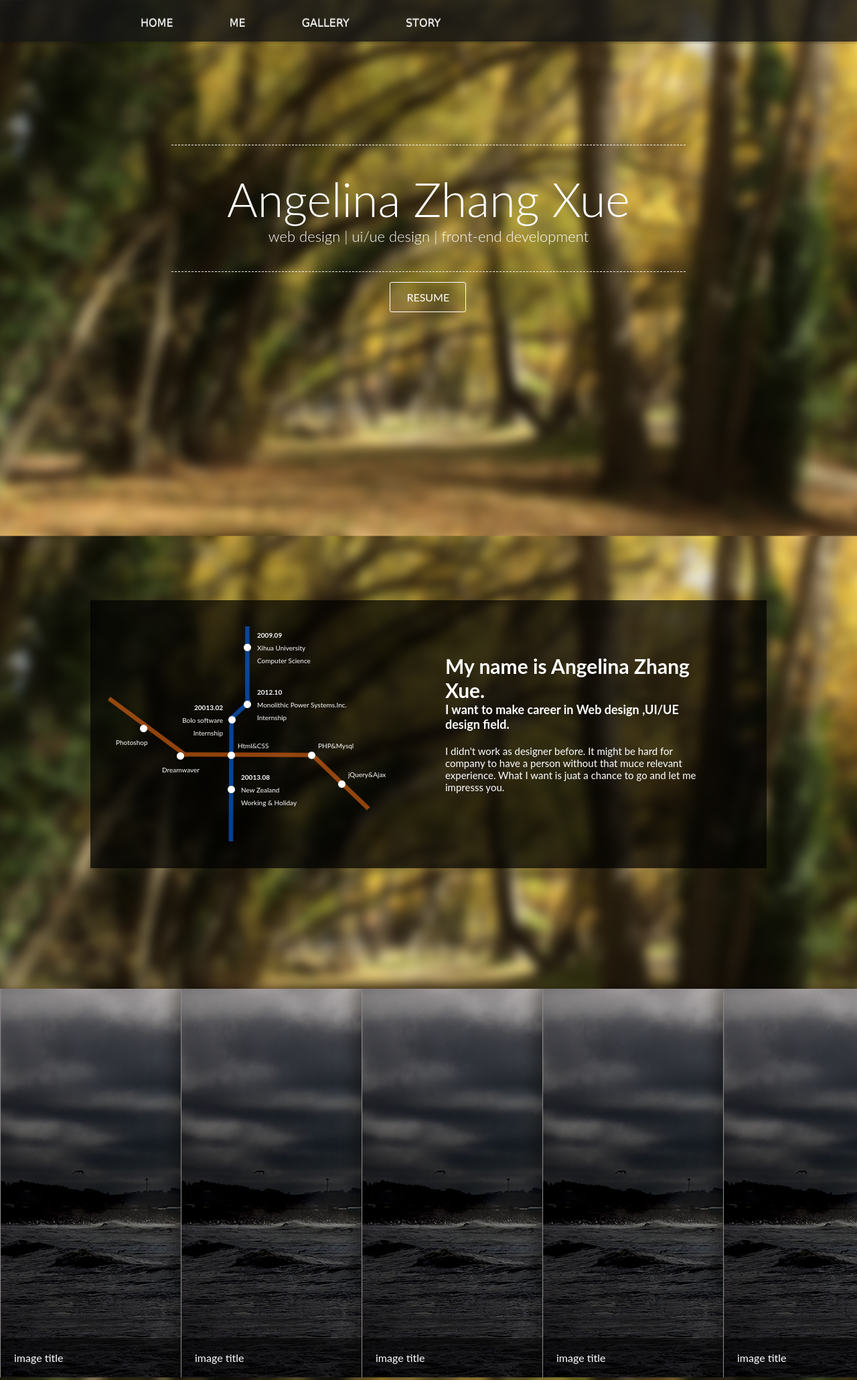
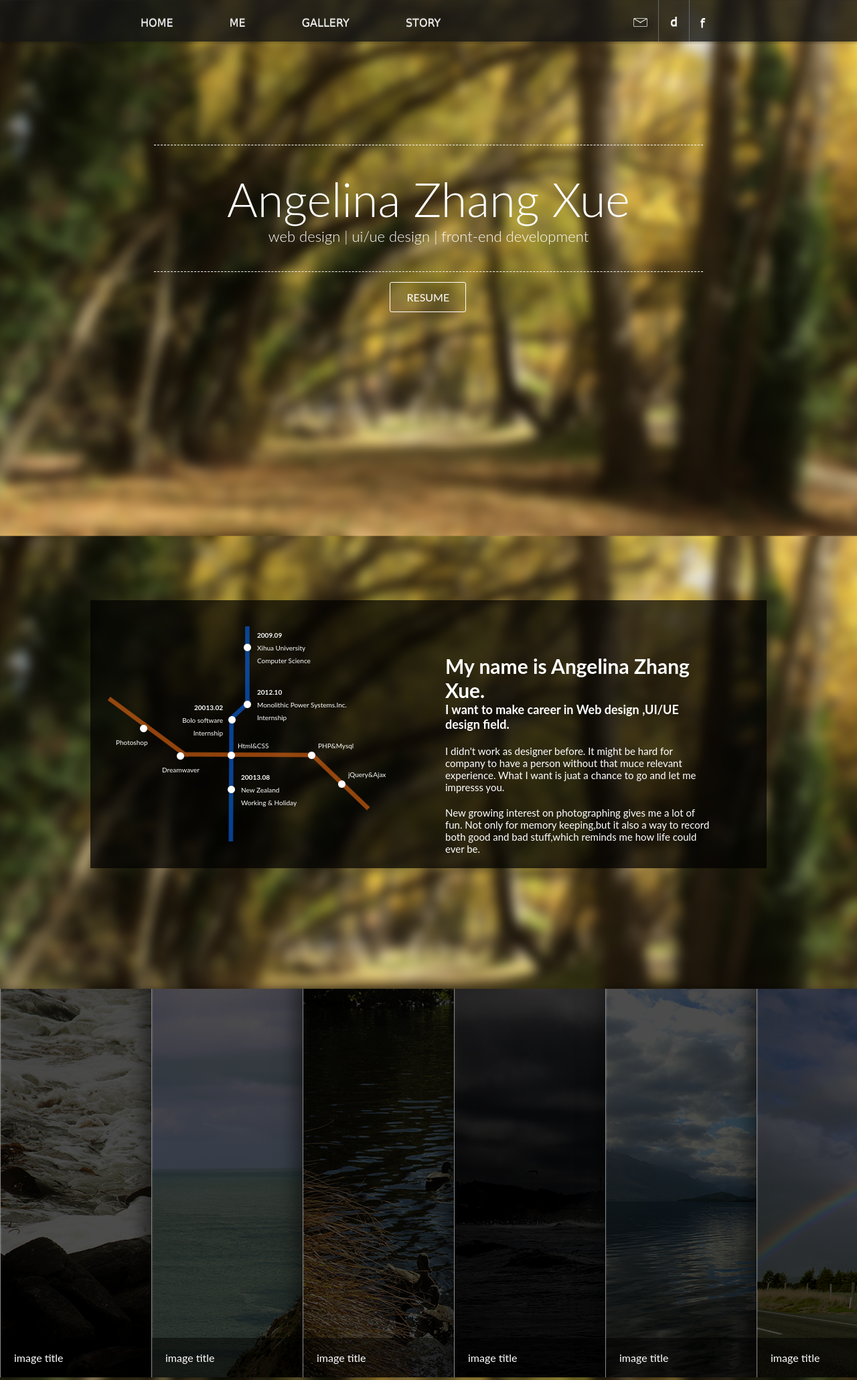
Before and after one commit to angelina999990/AngelinaZhang, a PHP site: page / in a window 1280 px wide. Shown: the top 2060 px of the page at 67% size. Run offline with PHP 8.4, Linux system fonts and the light colour scheme.

Commit message:
24/7/2014 subnav done

```diff
--- a/css/style.css
+++ b/css/style.css
@@ -94,6 +94,31 @@ li{
 	padding:10px 15px 10px 15px;
 	margin:auto 1px;
 }
+/******sub nav ******/
+.nav>a{
+	margin:0;
+	padding:0!important;
+	float:right;
+	margin-top:-24px;
+	display:block;
+	padding:0;
+	text-indent:-9999px;
+	width:45px;
+	height:62px;
+}
+a.mail{
+	background:url(../assets/icon_sprites.png) -80px -17px no-repeat;
+	border-right:solid 1px #666;
+}
+a.fb{
+	margin-right:45px;
+	background:url(../assets/icon_sprites.png) -158px -63px no-repeat;
+}
+a.db{
+	background:url(../assets/icon_sprites.png) -236px -131px no-repeat;
+	border-right:solid 1px #666;
+}
+
 #container{
 	position:relative;
 	top:62px;
@@ -106,7 +131,7 @@ li{
 	margin-top:12%;
 }
 #home-txt{
-	margin:12% 20% 0 20%;
+	margin:12% 18% 0 18%;
 	padding:3% 0;               /* these 2 lines above makes text vertical centered */
 	border-top:dashed 1px #fff;
 	border-bottom:dashed 1px #fff;
@@ -261,7 +286,7 @@ a#resume:hover{
 .accordian li {
 	position: relative;
 	display: block;
-	width: 269px;
+	width:225px;
 	float: left;
 
 	border-left: 1px solid #888;
@@ -277,12 +302,20 @@ a#resume:hover{
 	/*If you hover on the images now you should be able to
 	see the basic accordian*/
 }
+.bg_canvas{
+	position:absolute;
+	top:0;
+	left:0;
+	display:block;
+	width:870px;
+	height:580px;
+	background:url(../assets/bg_gp.png) left no-repeat;
+}
 /*Reduce with of un-hovered elements*/
-.accordian ul:hover li {width: 120px;}
+.accordian ul:hover li {width: 96px;}
 /*Lets apply hover effects now*/
 /*The LI hover style should override the UL hover style*/
 .accordian ul li:hover {width: 870px;}
-
 
 .accordian li img {
 	display: block;
@@ -292,10 +325,13 @@ a#resume:hover{
 	background: rgba(0, 0, 0, 0.5);
 	position: absolute;
 	left: 0; bottom: 0;
-	width: 640px;
+	width: 870px;
 }
 .title span {
 	display: block;
 	padding: 20px;
 	font-size: 16px;
 }
+#gallery{
+	position:relative;
+}
--- a/index.php
+++ b/index.php
@@ -18,11 +18,14 @@
                 <li><a href="#me">ME</a></li>
                 <li><a href="#gallery">GALLERY</a></li>
                 <li class="dropdown"><a href="#story14">STORY</a>
-                		<ul class="dropdown-menu">
+                <!--		<ul class="dropdown-menu">
                     		<li><a href="#story14">2014</a></li>
                         	<li><a href="#story13">2013</a></li>
-                    	</ul>
+                    	</ul>-->
                 </li>
+                <a class="fb" title="Angelina Zhang xue on facebook" href="www.facebook.com" target="_blank">facebook</a>
+                <a class="db" title="Angelina on douban" href="http://www.douban.com/people/angelina999990/" target="_blank">douban</a>
+                <a class="mail" title="Say hello!" href="mailto:angelina999990@163.com?subject=say%20hello">email</a>
             </ul>
         </nav>
     </div>
@@ -76,6 +79,7 @@
         			<h1 style="font-size:30px;">My name is Angelina Zhang Xue.</h1>
         			<h2 style="font-size:18px;">I want to make career in Web design ,UI/UE design field.</h2>
                 	<p style="padding-top: 20px; font-size:15px;">I didn't work as designer before. It might be hard for company to have a person without that muce relevant experience. What I want is juat a chance to go and let me impresss you.</p>
+            		<p style="padding-top: 20px; font-size:15px;">New growing interest on photographing gives me a lot of fun. Not only for memory keeping,but it also a way to record both good and bad stuff,which reminds me how life could ever be.</p>
         		</div>
             </div>
 
@@ -85,34 +89,34 @@
         	<div class="accordian">
             	<ul>
                 	<li>
+                    	<span class="bg_canvas"></span>
                     	<div class="title"><span>image title</span></div>
-                        <a href="#">
-                        	<img src="assets/light-ray.jpg" />
-                        </a>
+                        	<img src="assets/bg_seals.jpg" />
                     </li>
                     <li>
+                    	<span class="bg_canvas"></span>
                     	<div class="title"><span>image title</span></div>
-                        <a href="#">
-                        	<img src="assets/light-ray.jpg" />
-                        </a>
+                        	<img src="assets/gp_nugpt.jpg" />
                     </li>
                     <li>
+                    	<span class="bg_canvas"></span>
                     	<div class="title"><span>image title</span></div>
-                        <a href="#">
-                        	<img src="assets/light-ray.jpg" />
-                        </a>
+                        	<img src="assets/gp_bgarden.jpg" />
                     </li>
                     <li>
+                    	<span class="bg_canvas"></span>
                     	<div class="title"><span>image title</span></div>
-                        <a href="#">
                         	<img src="assets/light-ray.jpg" />
-                        </a>
                     </li>
                     <li>
+                    	<span class="bg_canvas"></span>
                     	<div class="title"><span>image title</span></div>
-                        <a href="#">
-                        	<img src="assets/light-ray.jpg" />
-                        </a>
+                        	<img src="assets/gp_qtown.jpg" />
+                    </li>
+                    <li>
+                    	<span class="bg_canvas"></span>
+                    	<div class="title"><span>image title</span></div>
+                        	<img src="assets/gp_rainbow.jpg" />
                     </li>
                 </ul>
             </div>
--- a/script/myscript.js
+++ b/script/myscript.js
@@ -17,7 +17,7 @@ $(document).ready(function(){
 		$("html body").animate({scrollTop:0},500);
 		return false;
 	});
-	$(".nav a").click(function(e){
+	$(".nav li a").click(function(e){
 		e.preventDefault();
 		element=$(this).attr("href")
 		switch(element){
@@ -27,6 +27,14 @@ $(document).ready(function(){
 			default: offset=2064;
 		};
 		$("html body").animate({scrollTop:offset},1000)
+	});
+
+	/************to make gallery img covered by transparent color when mouseout************/
+	$(".accordian li").mouseover(function(){
+		$("span.bg_canvas",this).css("display","none");
+	});
+	$(".accordian").mouseout(function(){
+		    $(".accordian span.bg_canvas").css("display","block");
 	});
 
 /*	$(".nav a").click(function(e){
```
Also changed, not shown: assets/bg_gp.png (added), assets/bg_seals.jpg (added), assets/gp_bgarden.jpg (added), assets/gp_nugpt.jpg (added), assets/gp_qtown.jpg (added), assets/gp_rainbow.jpg (added), assets/icon_sprites.png (added).
